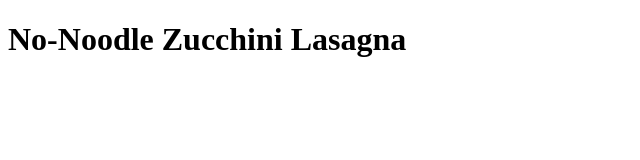
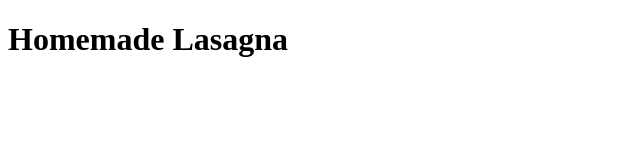
Before and after one commit to wavyaluxx/odin-recipes, a plain HTML site: page recipes/lasagna.html in a window 1280 px wide. Shown: the whole page, without its empty margins (0-640 px from the left). Drawn offline with Linux system fonts and the light colour scheme.

Commit message:
Change lasagna name

```diff
--- a/recipes/lasagna.html
+++ b/recipes/lasagna.html
@@ -2,10 +2,10 @@
 <html lang="en">
     <head>
         <meta charset="UTF-8">
-        <title>No-Noodle Zucchini Lasagna</title>
+        <title>Homemade Lasagna</title>
     </head>
 
     <body>
-        <h1>No-Noodle Zucchini Lasagna</h1>
+        <h1>Homemade Lasagna</h1>
     </body>
 </html>
```
Also changed, not shown: index.html (+1 -1 lines).
